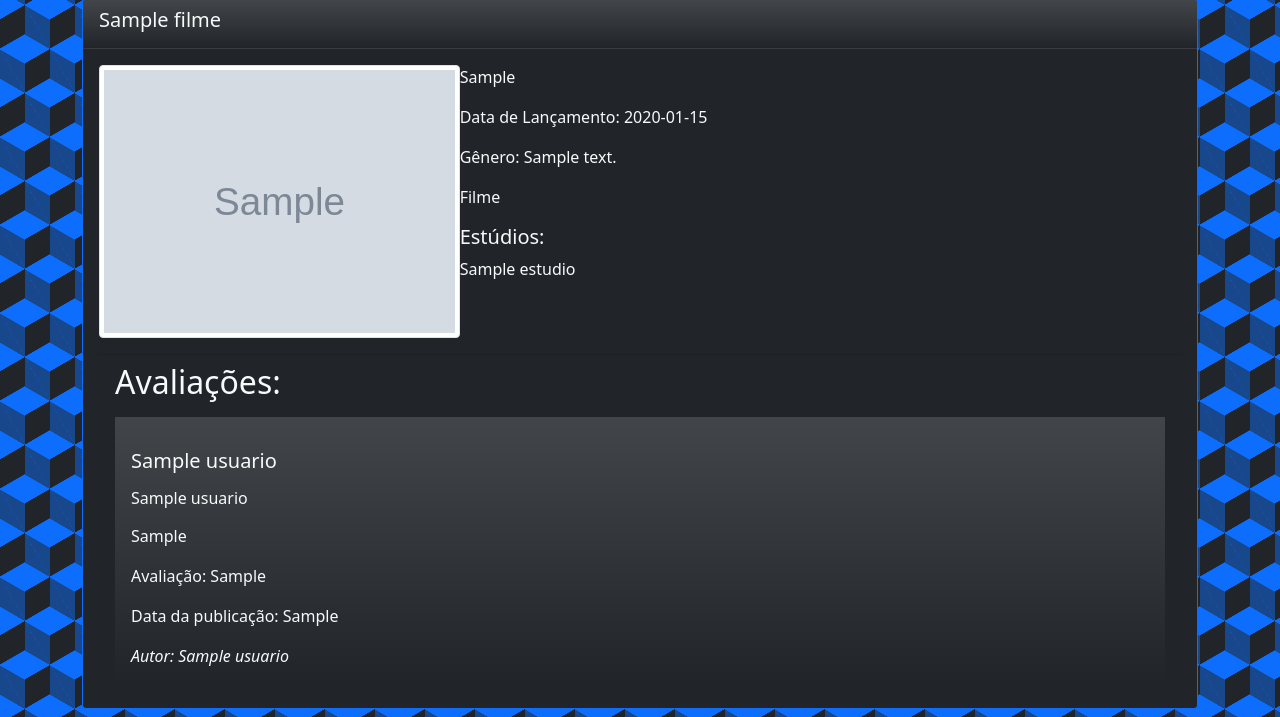
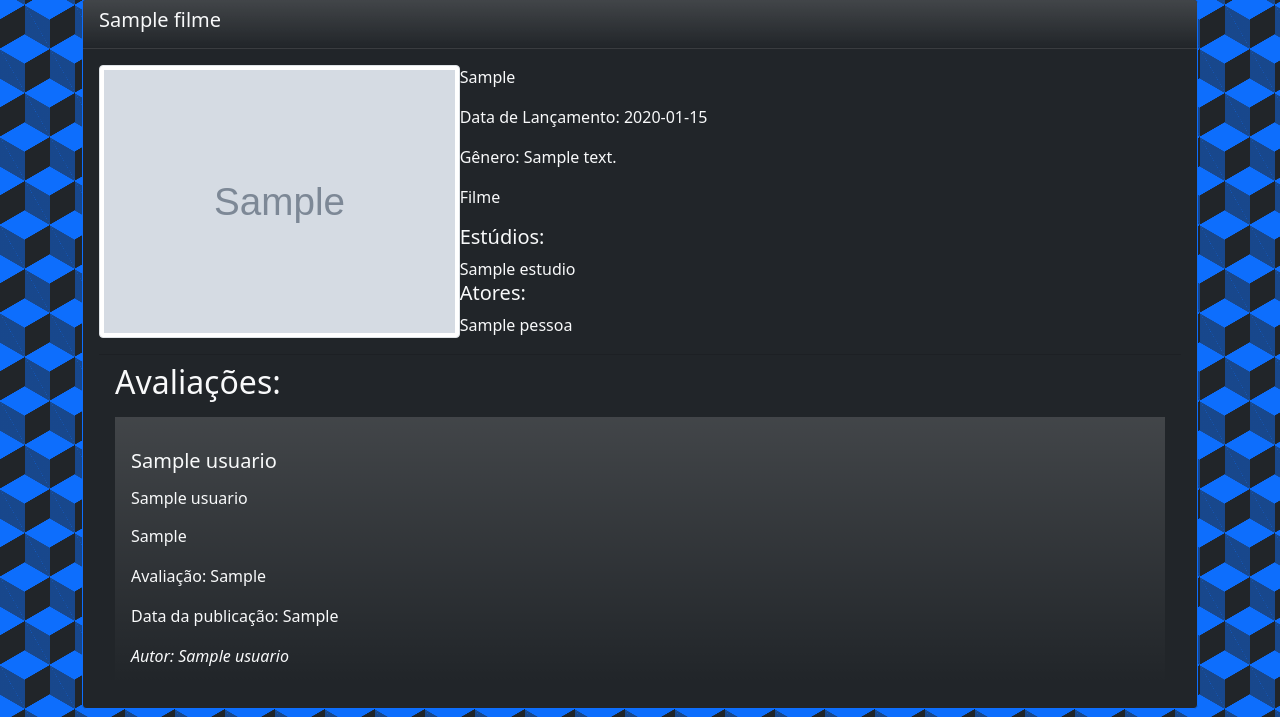
Before and after one commit to fortmea/pi3, a PHP site: page /conteudo.php?id=1 in a window 1280 px wide. Shown: the part 83-800 px from the top of the page. Run offline with PHP 8.4, Linux system fonts and the light colour scheme; tables that the repository leaves empty or names only in its code hold one stand-in row (values such as "Sample post"); grey boxes marked "Sample" are stand-in pictures; style sheets or scripts are compiled from the project's sources.

Commit message:
Adicionada listagem de atores

```diff
--- a/conteudo.php
+++ b/conteudo.php
@@ -64,6 +64,19 @@ require_once("config.php");
                                 }
                                 ?>
                             </div>
+                            <div>
+                                <h5>Atores:</h5>
+                                <?php
+                                $queryestudios = "SELECT * from `pessoa` p INNER JOIN `filme_pessoa` fp ON(fp.pessoa = p.id)  where fp.filme = $recebeid";
+                                $exeqe = $conn->prepare($queryestudios);
+                                $exeqe->execute();
+                                while ($linhaest = $exeqe->fetch(PDO::FETCH_OBJ)) {
+                                ?>
+                                    <p class="card-text"><?= $linhaest->nome ?></p>
+                                <?php
+                                }
+                                ?>
+                            </div>
                         </div>
                         <div class="card-footer bg-dark vertical">
                             <h2>Avaliações:</h2>
--- a/pesquisa.php
+++ b/pesquisa.php
@@ -24,7 +24,7 @@ if (!isset($_GET["k"])) {
         require_once("config.php");
         $conn->setAttribute(PDO::ATTR_ERRMODE, PDO::ERRMODE_EXCEPTION);
         $termo_pesquisa = $_GET['k'];
-        $queryfilme = "SELECT * FROM `filme` where `filme`.`nome` like '$termo_pesquisa%'";
+        $queryfilme = "SELECT * FROM `filme` where `filme`.`nome` like '%$termo_pesquisa%'";
         $execqg = $conn->prepare($queryfilme);
         $execqg->execute();
         $conta = 0;
```
